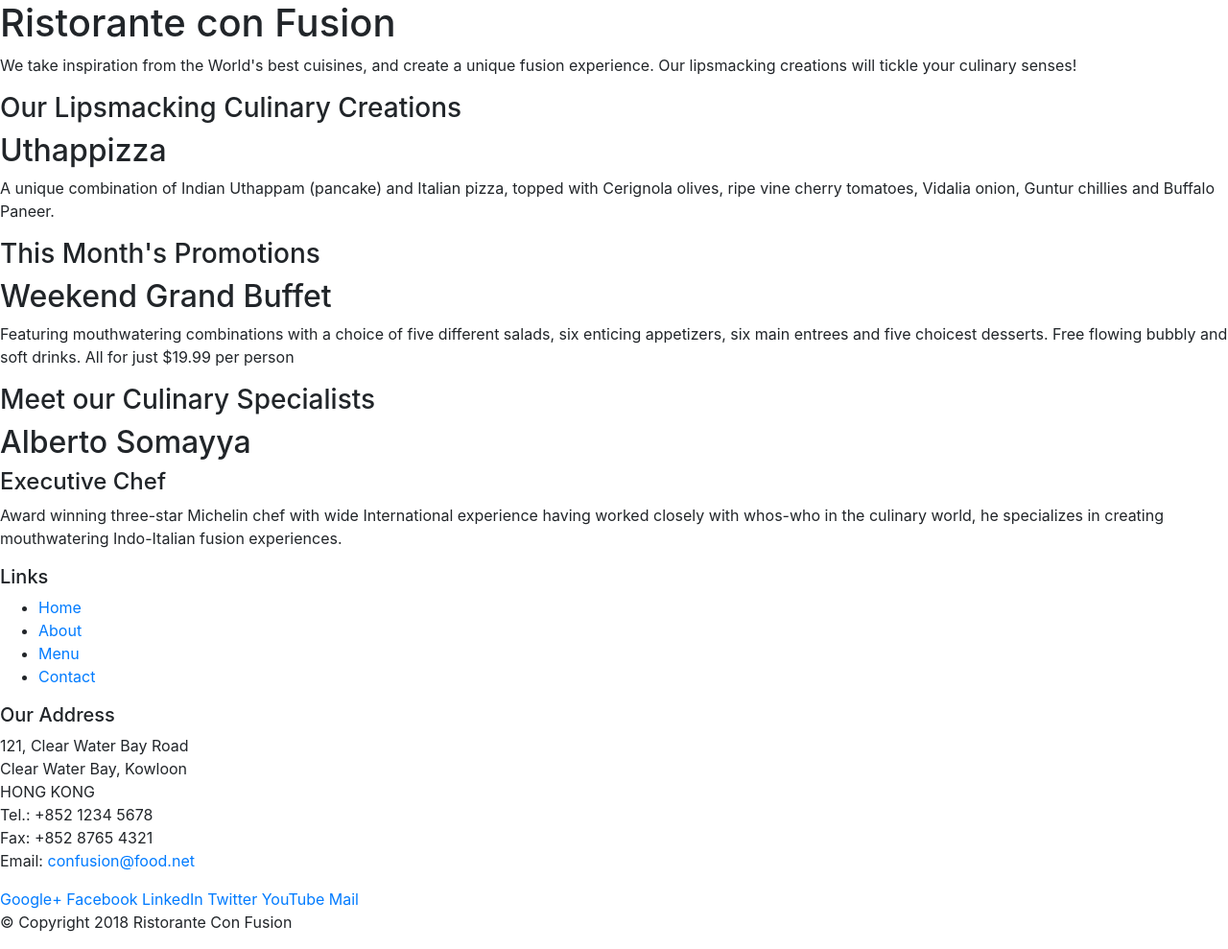
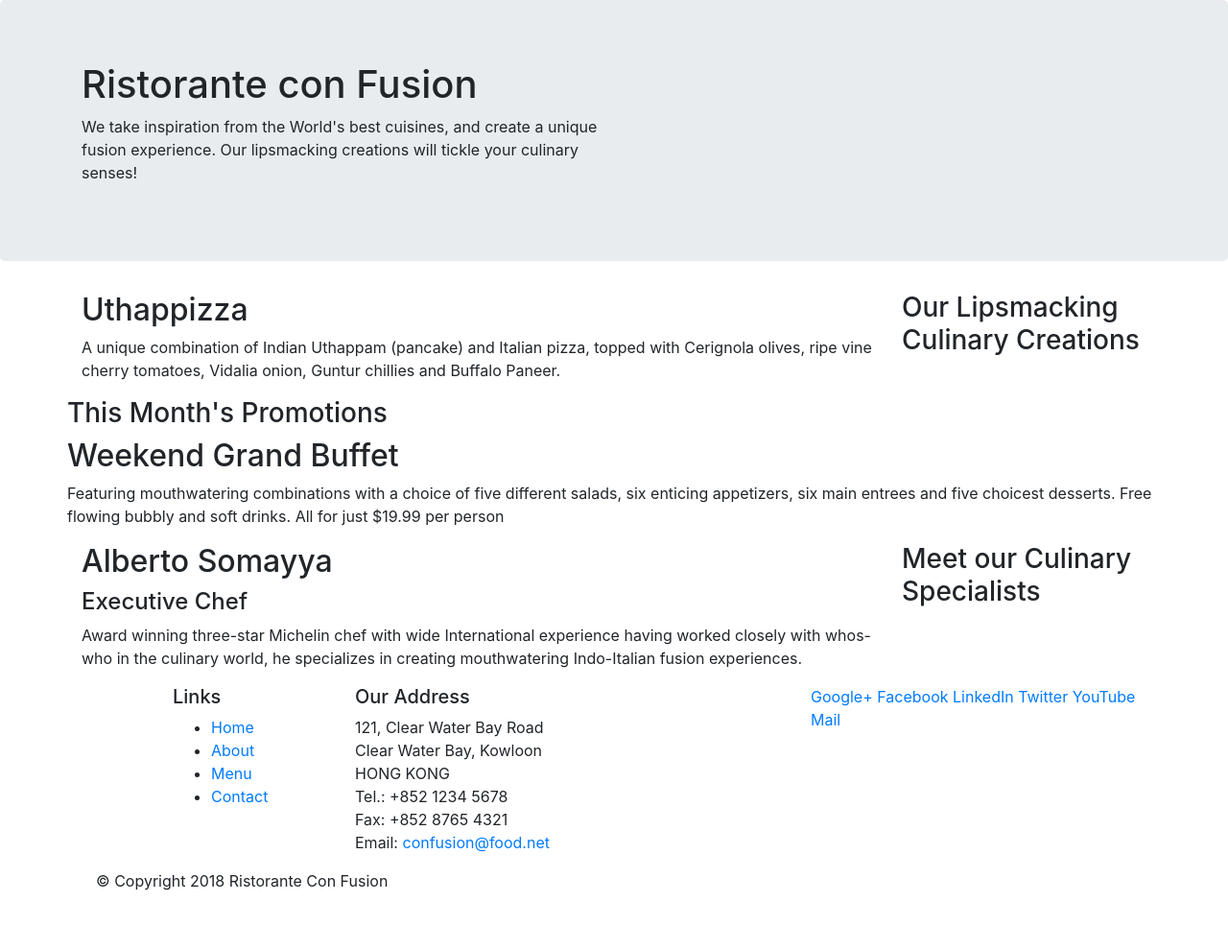
Before and after one commit to Kenn1412/Bootstrap4, a website: page index.html in a window 1280 px wide. Shown: the whole page at 96% size. After the commit the page ends 946 px from the top, so only its background shows below. Drawn offline with nearby package versions, Linux system fonts and the light colour scheme.

Commit message:
Bootstrap Grid Part 1

```diff
--- a/index.html
+++ b/index.html
@@ -13,26 +13,28 @@
 
 <body>
 
-    <header>
-        <div>
-            <div>
-                <div>
+    <!-- jumbotron to noi bat noi dung -->
+    <header class="jumbotron">
+        <div class="container">
+            <div class="row">
+                <div class="col-12 col-sm-6">
                     <h1>Ristorante con Fusion</h1>
                     <p>We take inspiration from the World's best cuisines, and create a unique fusion experience. Our
                         lipsmacking creations will tickle your culinary senses!</p>
                 </div>
-                <div>
+                <div class="col-12 col-sm">
+
                 </div>
             </div>
         </div>
     </header>
 
-    <div>
-        <div>
-            <div>
+    <div class="container">
+        <div class="row">
+            <div class="col-12 col-sm-4 order-sm-last col-md-3">
                 <h3>Our Lipsmacking Culinary Creations</h3>
             </div>
-            <div>
+            <div class="col col-sm order-sm-first col-md">
                 <h2>Uthappizza</h2>
                 <p>A unique combination of Indian Uthappam (pancake) and Italian pizza, topped with Cerignola olives,
                     ripe vine cherry tomatoes, Vidalia onion, Guntur chillies and Buffalo Paneer.</p>
@@ -40,7 +42,7 @@
         </div>
 
 
-        <div>
+        <div class="row">
             <div>
                 <h3>This Month's Promotions</h3>
             </div>
@@ -52,11 +54,11 @@
             </div>
         </div>
 
-        <div>
-            <div>
+        <div class="row">
+            <div class="col-12 col-sm-4 order-sm-last col-md-3">
                 <h3>Meet our Culinary Specialists</h3>
             </div>
-            <div>
+            <div class="col col-sm order-sm-first col-md">
                 <h2>Alberto Somayya</h2>
                 <h4>Executive Chef</h4>
                 <p>Award winning three-star Michelin chef with wide International experience having worked closely with
@@ -66,10 +68,10 @@
         </div>
     </div>
 
-    <footer>
-        <div>
-            <div>
-                <div>
+    <footer class="footer">
+        <div class="container">
+            <div class="row">
+                <div class="col-4 offset-1 col-sm-2">
                     <h5>Links</h5>
                     <ul>
                         <li><a href="#">Home</a></li>
@@ -78,7 +80,7 @@
                         <li><a href="#">Contact</a></li>
                     </ul>
                 </div>
-                <div>
+                <div class="col-7 col-sm-5">
                     <h5>Our Address</h5>
                     <address>
                         121, Clear Water Bay Road<br>
@@ -89,7 +91,7 @@
                         Email: <a href="mailto:confusion@food.net">confusion@food.net</a>
                     </address>
                 </div>
-                <div>
+                <div class="col-12 col-sm-4">
                     <div>
                         <a href="http://google.com/+">Google+</a>
                         <a href="http://www.facebook.com/profile.php?id=">Facebook</a>
@@ -100,7 +102,7 @@
                     </div>
                 </div>
             </div>
-            <div>
+            <div class="col-auto">
                 <div>
                     <p>© Copyright 2018 Ristorante Con Fusion</p>
                 </div>
```
